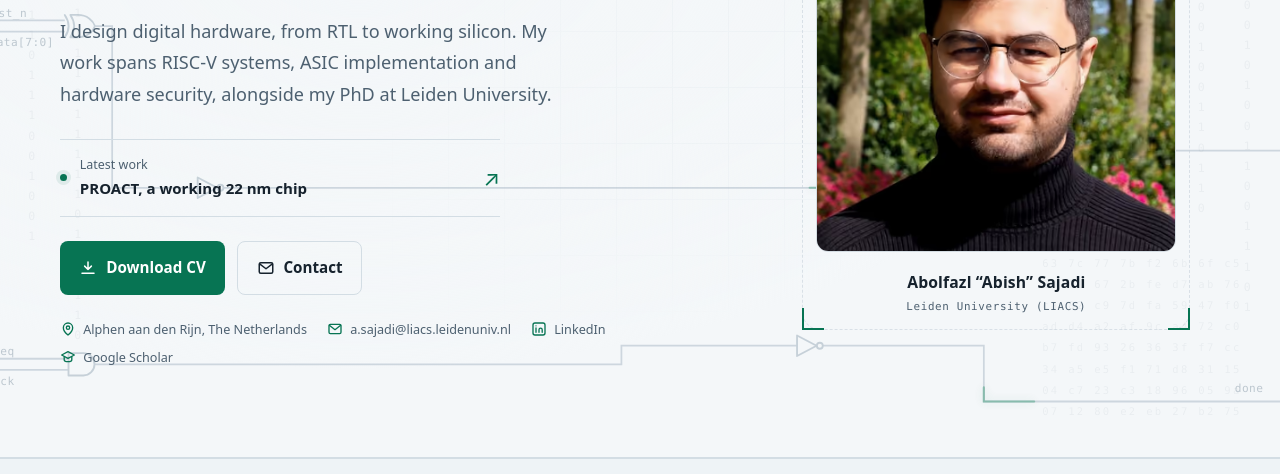
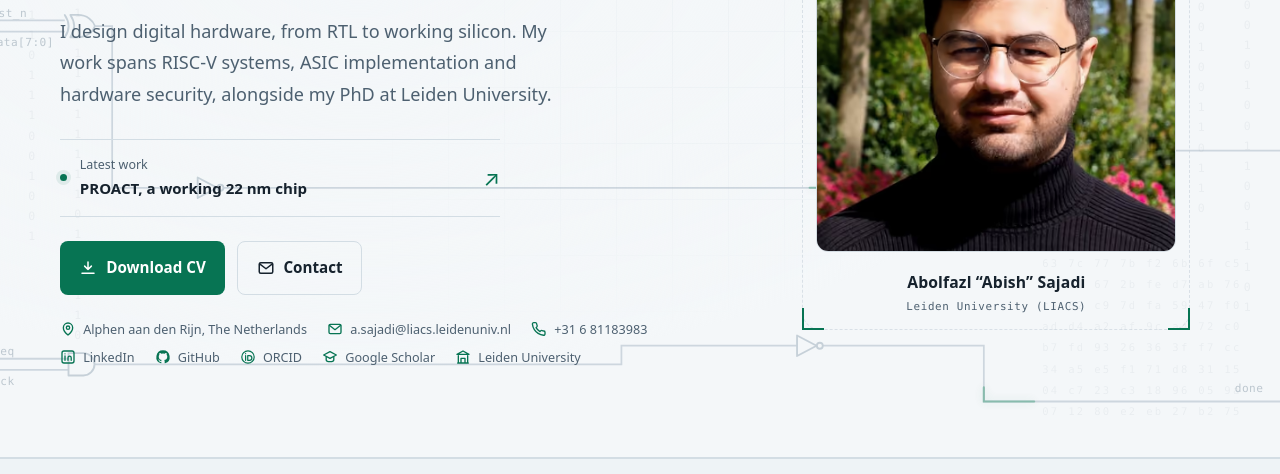
Before and after one commit to abolfazlsajadi/abolfazlsajadiCV, a website: page index.html in a window 1280 px wide. Shown: the part 326-800 px from the top of the page. Drawn offline with Linux system fonts and the light colour scheme.

Commit message:
Restore complete hero profile and contact links

```diff
--- a/index.html
+++ b/index.html
@@ -472,18 +472,30 @@
             <svg viewBox="0 0 24 24" width="16" height="16" aria-hidden="true" focusable="false" fill="none" stroke="currentColor" stroke-width="2" stroke-linecap="round" stroke-linejoin="round"><rect x="3" y="5" width="18" height="14" rx="2"/><path d="M3.5 6.5L12 13l8.5-6.5"/></svg>
             <a href="mailto:a.sajadi@liacs.leidenuniv.nl" aria-label="Email a.sajadi@liacs.leidenuniv.nl">a.sajadi@liacs.leidenuniv.nl</a>
           </li>
-
+          <li>
+            <svg viewBox="0 0 24 24" width="16" height="16" aria-hidden="true" focusable="false" fill="none" stroke="currentColor" stroke-width="2" stroke-linecap="round" stroke-linejoin="round"><path d="M21 16.9v2.6a1.9 1.9 0 0 1-2.1 1.9 18.9 18.9 0 0 1-8.2-2.9 18.6 18.6 0 0 1-5.7-5.7A18.9 18.9 0 0 1 2.1 4.6 1.9 1.9 0 0 1 4 2.5h2.6a1.9 1.9 0 0 1 1.9 1.6c.1.9.3 1.8.7 2.7a1.9 1.9 0 0 1-.4 2L7.6 10a15.2 15.2 0 0 0 5.9 5.9l1.2-1.2a1.9 1.9 0 0 1 2-.4c.9.4 1.8.6 2.7.7a1.9 1.9 0 0 1 1.6 1.9Z"/></svg>
+            <a href="tel:+31681183983" aria-label="Call +31 6 81183983">+31 6 81183983</a>
+          </li>
           <li>
             <svg viewBox="0 0 24 24" width="16" height="16" aria-hidden="true" focusable="false" fill="none" stroke="currentColor" stroke-width="2" stroke-linecap="round" stroke-linejoin="round"><rect x="3" y="3" width="18" height="18" rx="3"/><path d="M7.5 10.5V17M7.5 7.2v.1M12 17v-4a2.4 2.4 0 0 1 4.8 0v4"/></svg>
             <a href="https://www.linkedin.com/in/abisj" target="_blank" rel="noopener" aria-label="LinkedIn profile (opens in a new tab)">LinkedIn</a>
           </li>
-
-
+          <li>
+            <svg viewBox="0 0 24 24" width="16" height="16" aria-hidden="true" focusable="false" fill="currentColor"><path d="M12 2a10 10 0 0 0-3.16 19.49c.5.09.68-.22.68-.48v-1.7c-2.78.6-3.37-1.34-3.37-1.34-.45-1.16-1.11-1.47-1.11-1.47-.9-.62.07-.6.07-.6 1 .07 1.53 1.03 1.53 1.03.9 1.52 2.34 1.08 2.91.83.09-.65.35-1.09.63-1.34-2.22-.25-4.55-1.11-4.55-4.94 0-1.09.39-1.98 1.03-2.68-.1-.25-.45-1.27.1-2.64 0 0 .84-.27 2.75 1.02a9.56 9.56 0 0 1 5 0c1.91-1.29 2.75-1.02 2.75-1.02.55 1.37.2 2.39.1 2.64.64.7 1.03 1.59 1.03 2.68 0 3.84-2.34 4.68-4.57 4.93.36.31.68.92.68 1.85v2.74c0 .27.18.58.69.48A10 10 0 0 0 12 2Z"/></svg>
+            <a href="https://github.com/abolfazlsajadi" target="_blank" rel="noopener" aria-label="GitHub profile (opens in a new tab)">GitHub</a>
+          </li>
+          <li>
+            <svg viewBox="0 0 24 24" width="16" height="16" aria-hidden="true" focusable="false" fill="none" stroke="currentColor" stroke-width="1.8" stroke-linecap="round"><circle cx="12" cy="12" r="9.3"/><path d="M8.4 10v7M8.4 6.9v.1"/><path d="M11.6 10h2.7a3.5 3.5 0 0 1 0 7h-2.7Z" stroke-linejoin="round"/></svg>
+            <a href="https://orcid.org/0000-0003-0657-7022" target="_blank" rel="noopener" aria-label="ORCID profile (opens in a new tab)">ORCID</a>
+          </li>
           <li>
             <svg viewBox="0 0 24 24" width="16" height="16" aria-hidden="true" focusable="false" fill="none" stroke="currentColor" stroke-width="2" stroke-linecap="round" stroke-linejoin="round"><path d="M12 4 2.5 9 12 14l9.5-5L12 4Z"/><path d="M6.3 11.7V16c0 1.6 2.6 3 5.7 3s5.7-1.4 5.7-3v-4.3"/></svg>
             <a href="https://scholar.google.com/citations?user=6oefRlcAAAAJ&amp;hl=en" target="_blank" rel="noopener" aria-label="Google Scholar profile (opens in a new tab)">Google Scholar</a>
           </li>
-
+          <li>
+            <svg viewBox="0 0 24 24" width="16" height="16" aria-hidden="true" focusable="false" fill="none" stroke="currentColor" stroke-width="2" stroke-linecap="round" stroke-linejoin="round"><path d="M4 21h16M5 21V10M19 21V10M9 21v-7h6v7M12 3 3 8h18l-9-5Z"/></svg>
+            <a href="https://www.universiteitleiden.nl/en/staffmembers/abolfazl-sajadi#tab-1" target="_blank" rel="noopener" aria-label="Leiden University staff page (opens in a new tab)">Leiden University</a>
+          </li>
         </ul>
       </div>
 
@@ -835,10 +847,10 @@
         <article class="tl-item reveal">
           <div class="tl-node" aria-hidden="true"></div>
           <p class="tl-date mono">AUG 2022 – FEB 2027 · ONGOING</p>
-          <h3>Doctoral Researcher:  Digital IC &amp; Hardware Security</h3>
+          <h3>Doctoral Researcher: Digital IC &amp; Hardware Security</h3>
           <p class="tl-org">Leiden University (LIACS) · Leiden, NL</p>
           <ul class="bullets">
-            <li>Designed the full PROACT dual-core RISC-V cryptographic SoC:  RTL architecture, full-chip integration and all peripheral &amp; control logic, with the Ibex core and three crypto co-processors integrated as third-party/partner IP (details in <a href="#proact">The PROACT Chip</a>).</li>
+            <li>Designed the full PROACT dual-core RISC-V cryptographic SoC: RTL architecture, full-chip integration and all peripheral &amp; control logic, with the Ibex core and three crypto co-processors integrated as third-party/partner IP (details in <a href="#proact">The PROACT Chip</a>).</li>
             <li>Prototyped and validated the SoC on Xilinx Artix-7 and Zynq-7000 FPGAs using SPI/UART interfaces; developed C and Python libraries, a control GUI, and user documentation.</li>
             <li>Synthesized the SoC for GlobalFoundries 22FDX using Cadence Genus and performed functional and SDF-annotated gate-level verification in Xcelium.</li>
             <li>Contributed to ASIC physical implementation and MPW tape-out with the imec team, including place-and-route, sign-off, GDSII generation, and design of the 28-pin DIP package bonding diagram.</li>
@@ -849,7 +861,7 @@
         <article class="tl-item reveal">
           <div class="tl-node" aria-hidden="true"></div>
           <p class="tl-date mono">2018 – 2021</p>
-          <h3>M.Sc. + Research Assistant:  Digital Electronic Systems</h3>
+          <h3>M.Sc. + Research Assistant: Digital Electronic Systems</h3>
           <p class="tl-org">University of Tehran (DVD-ES Lab) · Tehran, IR</p>
           <ul class="bullets">
             <li>M.Sc. (GPA 18.28/20, ranked 1st) alongside full-time research at the DVD-ES Lab: designed and evaluated ML-resistant PUF authentication protocols (DC-PUF, SQ-PUF) on FPGA and implemented CNN/SVM modeling attacks in Python (published in <em>J. Network &amp; Computer Applications</em>).</li>
```
Also changed, not shown: templates/index.html (+16 -4 lines).
